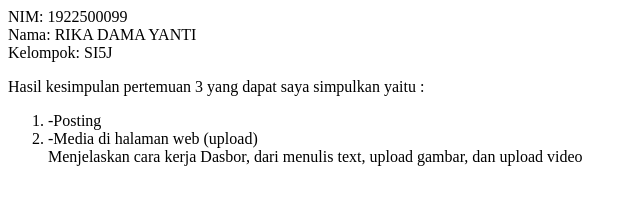
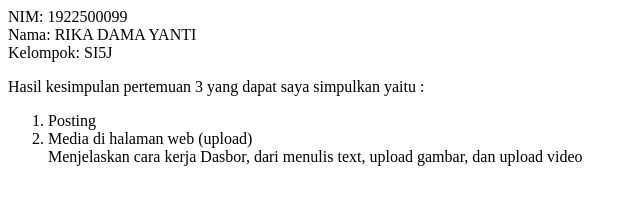
Before and after one commit to RikaDamaYanti/si5j2122o, a plain HTML site: page 3/index.html in a window 1280 px wide. Shown: the full height of the page, 0-640 px from the left. Drawn offline with Linux system fonts and the light colour scheme.

Commit message:
Update index.html

```diff
--- a/3/index.html
+++ b/3/index.html
@@ -4,7 +4,7 @@ Kelompok: SI5J<br>
 
 <p> Hasil kesimpulan pertemuan 3 yang dapat saya simpulkan yaitu :</p>
 <ol>
-  <li>-Posting</li>
-  <li>-Media di halaman web (upload)</li>
+  <li>Posting</li>
+  <li>Media di halaman web (upload)</li>
   Menjelaskan cara kerja Dasbor, dari menulis text, upload gambar, dan upload video
   </ol>
```
